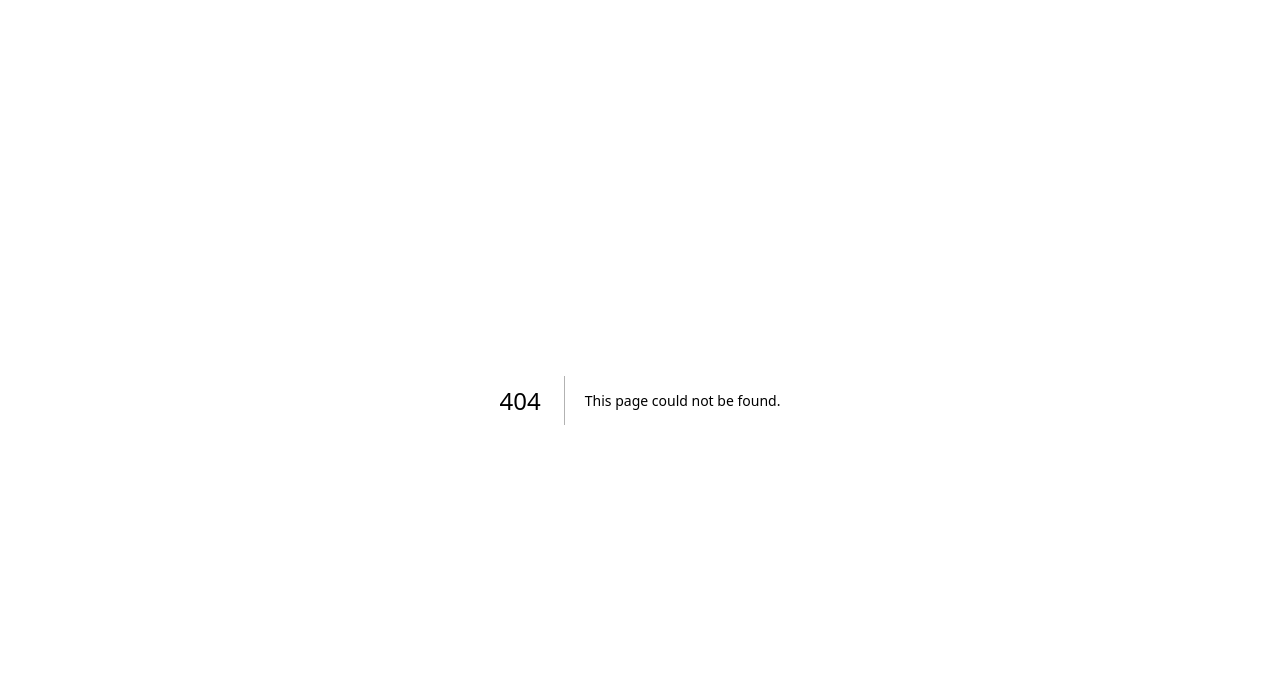
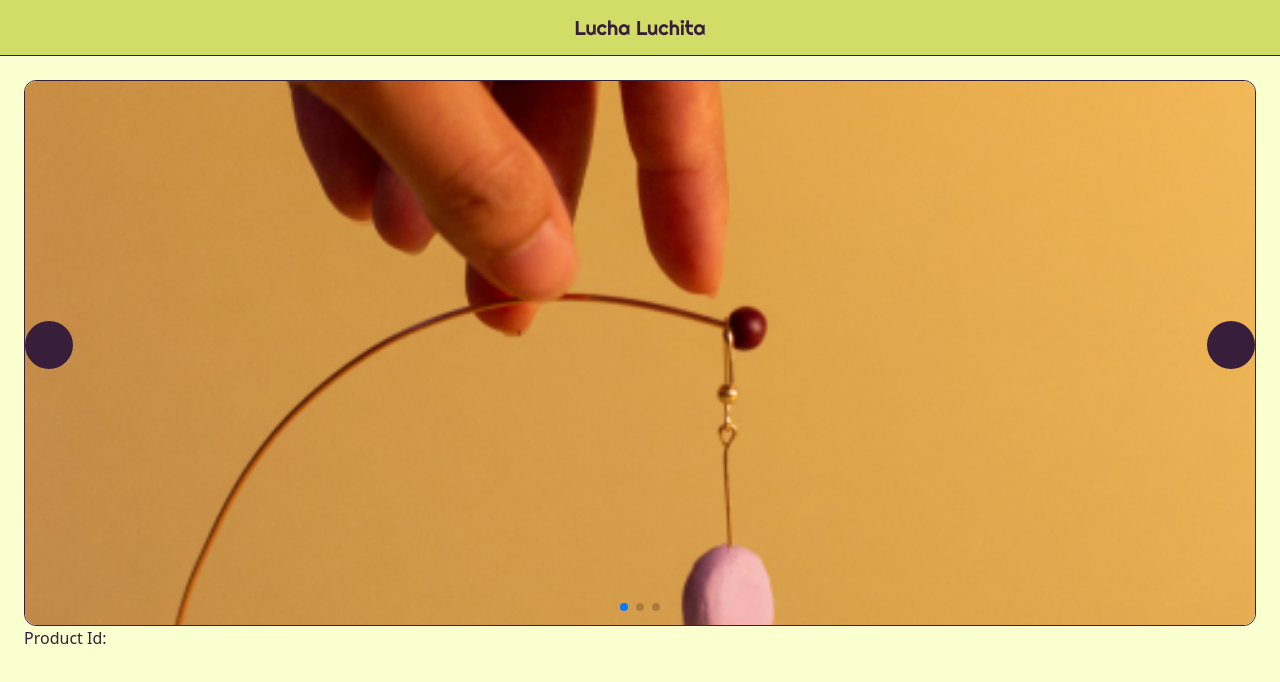
Before and after one commit to tinashan22/luchita-website, a Next.js app: page /product/1 in a window 1280 px wide. Before the commit this address had no page. Shown: the top 682 px of the page. Built offline with nearby package versions, Linux system fonts and the light colour scheme.

Commit message:
add photo gallery to product page, create dynamic route generation by id for product page

```diff
--- a/package.json
+++ b/package.json
@@ -22,6 +22,7 @@
     "react": "18.2.0",
     "react-dom": "18.2.0",
     "react-overlays": "^5.2.1",
+    "swiper": "^9.4.1",
     "tailwindcss": "3.3.2",
     "typescript": "5.1.3"
   }
--- /dev/null
+++ b/src/app/commission/page.tsx
@@ -0,0 +1,14 @@
+import Image from "next/image";
+
+import MobileNav from "../../components/nav";
+import FloatingMenu from "../../components/floatingMenu";
+
+export default function Commission() {
+  return (
+    <main className="flex min-h-screen  text-brandPurple">
+      <MobileNav />
+
+      <FloatingMenu />
+    </main>
+  );
+}
--- a/src/app/globals.css
+++ b/src/app/globals.css
@@ -25,3 +25,39 @@ body {
     )
     rgb(var(--background-start-rgb));
 }
+
+@media screen and (max-width: 480px) {
+  .swiper-button-prev {
+    display: none;
+  }
+  .swiper-button-next {
+    display: none;
+  }
+}
+
+.swiper-button-next {
+  width: 48px;
+  height: 48px;
+  background-color: rgb(55, 31, 59);
+  position: absolute;
+  top: 30vh;
+  right: 0;
+  border-radius: 24px;
+  z-index: 8;
+}
+
+.swiper-button-prev {
+  width: 48px;
+  height: 48px;
+  background-color: rgb(55, 31, 59);
+  position: absolute;
+  top: 30vh;
+  border-radius: 24px;
+  z-index: 8;
+}
+
+.swiper-pagination-bullet {
+  width: 8px;
+  height: 8px;
+  background-color: rgb(55, 31, 59);
+}
--- a/src/app/layout.tsx
+++ b/src/app/layout.tsx
@@ -1,3 +1,4 @@
+import MobileNav from "@/components/nav";
 import "./globals.css";
 import { EB_Garamond, Righteous, Roboto } from "next/font/google";
 
@@ -24,8 +25,9 @@ const garamond = EB_Garamond({
 });
 
 export const metadata = {
-  title: "Create Next App",
-  description: "Generated by create next app",
+  title: "Lucha Luchita Website",
+  description:
+    "E-commerce webshop for earrings and customized accesories, for non-binary queer people. Stock and commission avaialble. Instagram: @Lucha.Luchita. Website by Tina Shan",
 };
 
 export default function RootLayout({
@@ -35,7 +37,10 @@ export default function RootLayout({
 }) {
   return (
     <html lang="en">
-      <body className={`${righteous.variable} ${roboto.variable}`}>
+      <body
+        className={`${righteous.variable} ${roboto.variable} ${garamond.variable}`}
+      >
+        <MobileNav />
         {children}
       </body>
     </html>
--- a/src/app/page.tsx
+++ b/src/app/page.tsx
@@ -1,12 +1,13 @@
 import Image from "next/image";
 import ShopPage from "./shop";
 import MobileNav from "../components/nav";
+import FloatingMenu from "../components/floatingMenu";
 
 export default function Home() {
   return (
     <main className="flex min-h-screen  text-brandPurple">
-      <MobileNav />
       <ShopPage />
+      <FloatingMenu />
     </main>
   );
 }
--- /dev/null
+++ b/src/app/product/[slug]/page.tsx
@@ -0,0 +1,93 @@
+"use client";
+
+import Image from "next/image";
+import { FreeMode, Navigation, Pagination } from "swiper";
+// import { Pagination } from "swiper";
+import { Swiper, SwiperSlide } from "swiper/react";
+import React, { useRef, useEffect } from "react";
+import "swiper/css"; // core Swiper
+import "swiper/css/pagination"; // Pagination module
+import "@/app/globals.css";
+import { Product } from "@/interfaces";
+import ProductPhotoSlider from "./productPhotoContainer";
+
+export default function Page({
+  params,
+}: {
+  params: { id: string; product: Product };
+}) {
+  const swiperRef = useRef(null);
+
+  useEffect(() => {
+    const swiperContainer = swiperRef.current;
+    const params = {
+      navigation: true,
+      pagination: true,
+      injectStyles: [
+        `
+          .swiper-pagination-bullet{
+            width: 10px;
+            height: 10px;
+            background-color: rgb(55,31,59);
+          }
+      `,
+      ],
+    };
+  }, []);
+  return (
+    <div className="min-h-screen pt-20 bg-brandCream text-brandPurple w-screen px-6">
+      <div className=" rounded-xl border border-brandPurple ">
+        <Swiper
+          ref={swiperRef}
+          autoHeight={true}
+          modules={[Pagination, Navigation, FreeMode]}
+          navigation={{
+            enabled: true,
+          }}
+          freeMode={{ enabled: true, sticky: true }}
+          pagination={{
+            clickable: true,
+            hideOnClick: false,
+          }}
+          onSlideChange={() => console.log("slide change")}
+          onSwiper={(swiper) => console.log(swiper)}
+        >
+          <SwiperSlide className="">
+            <div className=" h-[544px]">
+              <Image
+                src="/product.png"
+                alt="home page bg"
+                className=" object-cover rounded-xl   "
+                fill={true}
+                draggable={false}
+              />
+            </div>
+          </SwiperSlide>
+          <SwiperSlide>
+            <div className=" h-[544px]">
+              <Image
+                src="/product.png"
+                alt="home page bg"
+                className="object-cover rounded-xl "
+                fill={true}
+                draggable={false}
+              />
+            </div>
+          </SwiperSlide>
+          <SwiperSlide className="">
+            <div className=" h-[544px]">
+              <Image
+                src="/product.png"
+                alt="home page bg"
+                className="object-cover rounded-xl "
+                fill={true}
+                draggable={false}
+              />
+            </div>
+          </SwiperSlide>
+        </Swiper>
+      </div>
+      <div>Product Id:{params.id}</div>
+    </div>
+  );
+}
--- /dev/null
+++ b/src/app/product/[slug]/productPhotoContainer.tsx
@@ -0,0 +1,10 @@
+import { Product } from "@/interfaces";
+import { SwiperSlide } from "swiper/react";
+
+export default function ProductPhotoSlider({ index }: { index: number }) {
+  return (
+    <SwiperSlide className=" border flex items-center ">
+      <div className=" h-[500px] "> Slide {index.toString()}</div>
+    </SwiperSlide>
+  );
+}
--- a/src/app/shop.tsx
+++ b/src/app/shop.tsx
@@ -5,6 +5,7 @@ import ProductCard from "../components/productCard";
 import { Product } from "@/interfaces";
 import { useEffect, useState } from "react";
 import { getAllProducts } from "../firebase/firestore";
+import FloatingMenu from "@/components/floatingMenu";
 
 const mockProducts = [
   {
--- /dev/null
+++ b/src/components/floatingMenu.tsx
@@ -0,0 +1,34 @@
+"use client";
+import Link from "next/link";
+import { usePathname } from "next/navigation";
+import InstagramButton from "./instagranBtn";
+
+export default function FloatingMenu() {
+  const pathname = usePathname();
+  const isCommissionPage = pathname.startsWith("/commission");
+  return (
+    <div className="bg-brandPink h-14 left-4 lg:left-3/4 right-4 fixed  bottom-4 flex place-items-center border border-brandPurple shadow-btn shadow-brandPurple rounded-3xl z-10">
+      <div className="flex flex-row w-full justify-between items-center  pl-6 pr-4 ">
+        {isCommissionPage && (
+          <Link href="/">
+            <p className={`font-roboto font-medium text-brandPurple`}>Shop</p>
+          </Link>
+        )}
+        {!isCommissionPage && (
+          <Link href="/commission">
+            <p className={`font-roboto font-medium text-brandPurple`}>
+              Commission
+            </p>
+          </Link>
+        )}
+
+        <div className="flex flex-row space-between">
+          <div className="w-[12px]"></div>
+          <InstagramButton />
+          <div className="w-[12px]"></div>
+          <InstagramButton />
+        </div>
+      </div>
+    </div>
+  );
+}
--- /dev/null
+++ b/src/components/instagranBtn.tsx
@@ -0,0 +1,13 @@
+export default function InstagramButton() {
+  return (
+    <div className="flex-row flex justify-center items-center bg-[#F7D3FD] w-[24px] h-[24px] rounded-xl border border-brandPurple">
+      <a
+        target="_blank"
+        className="text-sm"
+        href={"https://www.instagram.com/lucha.luchita/"}
+      >
+        IG
+      </a>
+    </div>
+  );
+}
--- a/src/components/productCard.tsx
+++ b/src/components/productCard.tsx
@@ -2,17 +2,18 @@
 
 import Image from "next/image";
 import { Product } from "@/interfaces";
-import { useState } from "react";
-import { Modal } from "react-overlays";
+import { useState, MouseEvent } from "react";
 import ProductModal from "./productModal";
 import { AnimatePresence, motion } from "framer-motion";
 import { framerLogger } from "@/stateLogger";
 import preview from "../../public/preview.svg";
+import Link from "next/link";
 
 export default function ProductCard({ product }: { product: Product }) {
   const [modalShow, setModalShow] = useState(false);
 
-  function handleClickPreviewIcon() {
+  function handleClickPreviewIcon(e: MouseEvent) {
+    e.preventDefault();
     setModalShow(true);
   }
 
@@ -41,8 +42,9 @@ export default function ProductCard({ product }: { product: Product }) {
         )}
       </AnimatePresence>
 
+      <Link href={`/product/${product.id}`}>
         <div className="flex-col ">
-        <div className="relative w-full h-56  ">
+          <div className="relative w-full h-56 md:h-[448px] ">
             <Image
               src="/product.png"
               alt="home page bg"
@@ -56,10 +58,10 @@ export default function ProductCard({ product }: { product: Product }) {
               <p className="font-roboto font-medium text-xs">{product.name}</p>
               <Image
                 src={preview}
-              alt="preview product"
+                alt="preview product icon"
                 width={24}
                 draggable={false}
-              onClick={handleClickPreviewIcon}
+                onClick={(e) => handleClickPreviewIcon(e)}
                 priority
               />
             </div>
@@ -68,6 +70,7 @@ export default function ProductCard({ product }: { product: Product }) {
             {/* <p className="font-garamond text-xs">order: {product.displayOrder}</p> */}
           </div>
         </div>
+      </Link>
     </motion.div>
   );
 }
--- a/tailwind.config.js
+++ b/tailwind.config.js
@@ -18,6 +18,9 @@ module.exports = {
         roboto: ["var(--font-roboto)"],
         garamond: ["var(--font-garamond)"],
       },
+      boxShadow: {
+        btn: "2px 4px 0 0",
+      },
 
       backgroundImage: {
         "gradient-radial": "radial-gradient(var(--tw-gradient-stops))",
```
Also changed, not shown: 1 other file (tests, documents, lock files or other folders). Lines whose indentation alone changed are shown as unchanged.
